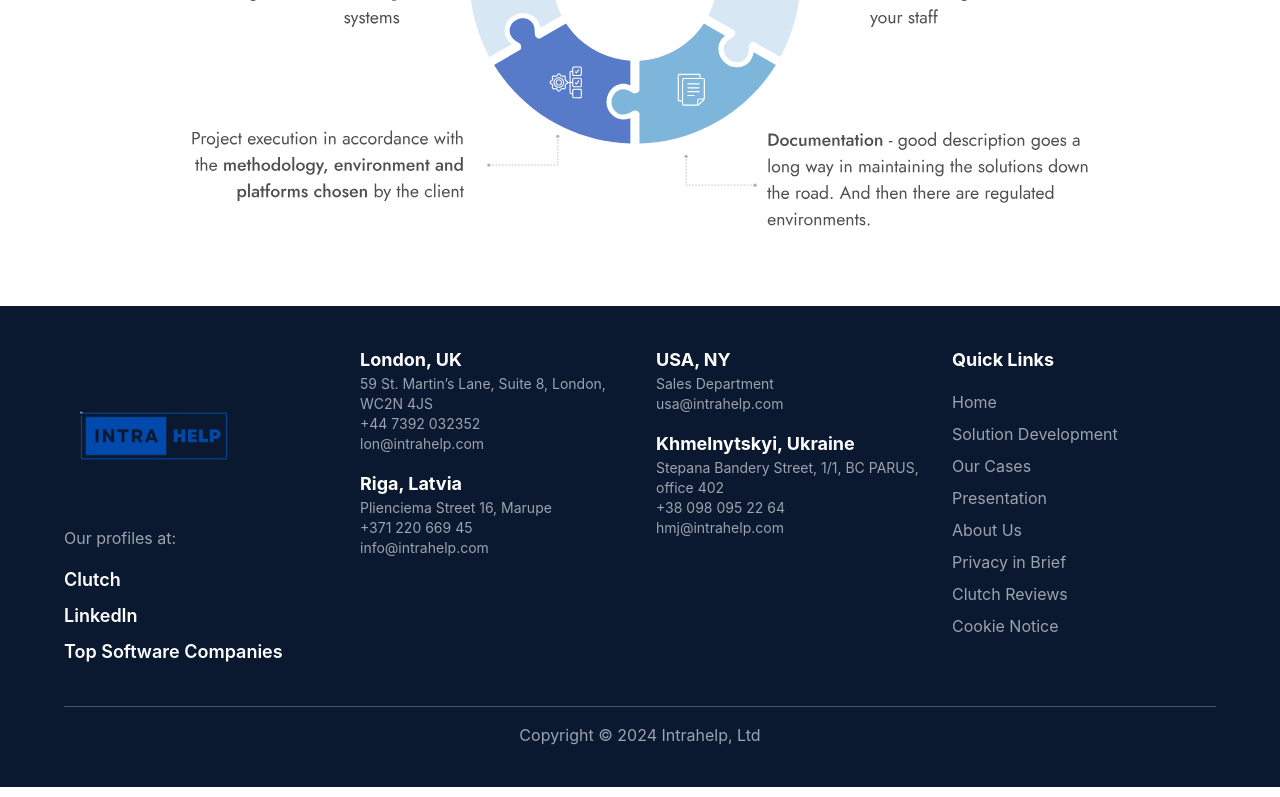
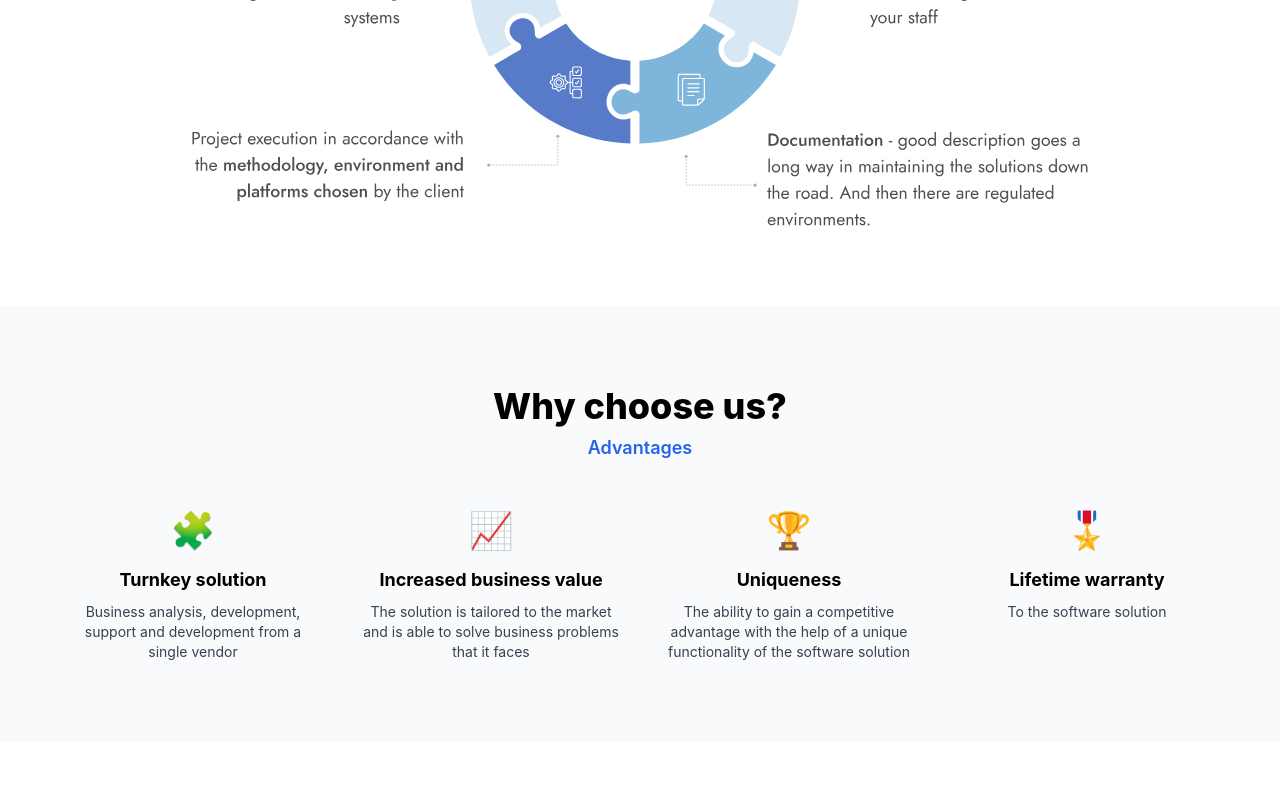
Before and after one commit to DwijNaranje/Build_Intrahelp, a React (Create React App) app: page /services in a window 1280 px wide. Shown: the part 2000-2797 px from the top of the page. Built offline with nearby package versions, Linux system fonts and the light colour scheme.

Commit message:
industries page

```diff
--- a/src/pages/About.js
+++ b/src/pages/About.js
@@ -73,7 +73,7 @@ const HeroSection = () => {
       style={{ backgroundImage: `url(${require('../assets/image2.png')})` }}
     >
       {/* Overlay for better text visibility */}
-      <div className="absolute inset-0 bg-black opacity-40"></div>
+      <div className="absolute inset-0 bg-black opacity-30"></div>
 
       {/* Content */}
       <div className="relative z-10 max-w-2xl text-white px-6">
--- a/src/pages/Industries.js
+++ b/src/pages/Industries.js
@@ -1,10 +1,56 @@
 import React from "react";
+import heroBg from "../assets/image2.png"; // 👈 Ensure the path is correct
 
 const Industries = () => {
+  const industries = [
+    "Healthcare", "Finance", "Banking", "Insurance", "Lending", "Investment",
+    "FinTech", "Payments", "Retail", "Manufacturing", "Transportation and Logistics", "Oil and Gas",
+    "Professional Services", "Telecommunications", "Real Estate", "Construction", "Travel and Hospitality"
+  ];
+
   return (
-    <div className="p-10 text-center">
-      <h1 className="text-3xl font-bold">Industries We Serve</h1>
-      <p className="mt-4">Helping businesses across various industries.</p>
+    <div>
+      {/* === Hero Section === */}
+            <div
+              className="relative w-full h-screen flex items-end justify-center text-center bg-cover bg-center"
+              style={{ backgroundImage: `url(${heroBg})` }}
+            >
+              <div className="absolute inset-0 bg-black opacity-30"></div>
+
+              <div className="relative z-10 max-w-3xl px-6 text-white mb-24">
+                <h1 className="text-4xl md:text-5xl font-extrabold leading-tight mb-6">
+                  Industries we Serve
+                </h1>
+                <p className="text-lg md:text-xl mb-10">
+                We offer full-cycle IT consulting and software engineering to help BFSI companies transform operations and unlock growth opportunities.
+                </p>
+                <button className="bg-red-600 hover:bg-red-700 transition px-6 py-3 text-lg font-semibold rounded">
+                  Get a free consultation
+                </button>
+              </div>
+            </div>
+
+      {/* === Industries Section === */}
+      <div className="py-20 px-6 bg-white">
+        <div className="text-center mb-12">
+          <h1 className="text-3xl font-bold inline-block relative">
+            Industries We Serve
+            <span className="block h-1 w-12 bg-orange-500 absolute -bottom-2 left-1/2 transform -translate-x-1/2" />
+          </h1>
+          <p className="mt-4 text-gray-600">Helping businesses across various industries.</p>
+        </div>
+
+        <div className="grid grid-cols-1 sm:grid-cols-2 md:grid-cols-3 gap-4 max-w-5xl mx-auto text-center">
+          {industries.map((industry, index) => (
+            <button
+              key={index}
+              className="bg-white text-gray-800 border border-gray-300 rounded-full px-6 py-3 transition-all duration-300 hover:bg-blue-100 hover:text-blue-700 hover:scale-105"
+            >
+              {industry}
+            </button>
+          ))}
+        </div>
+      </div>
     </div>
   );
 };
--- a/src/pages/Services.js
+++ b/src/pages/Services.js
@@ -3,6 +3,7 @@ import heroBg from "../assets/image2.png";
 import webImg from "../assets/web.svg";
 import mobileImg from "../assets/mob.svg";
 import diagram from "../assets/Diagram.svg"; // 👈 Imported new diagram image
+import Consultation from "./Consultation"; // Import Consultation Component
 
 const Services = () => {
   return (
@@ -13,7 +14,7 @@ const Services = () => {
         className="relative w-full h-screen flex items-end justify-center text-center bg-cover bg-center"
         style={{ backgroundImage: `url(${heroBg})` }}
       >
-        <div className="absolute inset-0 bg-black opacity-50"></div>
+        <div className="absolute inset-0 bg-black opacity-30"></div>
 
         <div className="relative z-10 max-w-3xl px-6 text-white mb-24">
           <h1 className="text-4xl md:text-5xl font-extrabold leading-tight mb-6">
@@ -64,6 +65,78 @@ const Services = () => {
         </div>
       </div>
 
+
+            {/* === Why Choose Us Section === */}
+            <div className="py-20 px-6 bg-gray-50 text-center">
+        <h2 className="text-3xl md:text-4xl font-extrabold mb-2">Why choose us?</h2>
+        <p className="text-blue-600 text-lg font-semibold mb-12">Advantages</p>
+
+        <div className="grid grid-cols-1 md:grid-cols-4 gap-10 max-w-6xl mx-auto text-center">
+          {/* Card 1 */}
+          <div>
+            <div className="text-4xl text-blue-600 mb-4">🧩</div>
+            <h3 className="text-lg font-bold mb-2">Turnkey solution</h3>
+            <p className="text-gray-700 text-sm">
+              Business analysis, development, support and development from a single vendor
+            </p>
+          </div>
+
+          {/* Card 2 */}
+          <div>
+            <div className="text-4xl text-blue-600 mb-4">📈</div>
+            <h3 className="text-lg font-bold mb-2">Increased business value</h3>
+            <p className="text-gray-700 text-sm">
+              The solution is tailored to the market and is able to solve business problems that it faces
+            </p>
+          </div>
+
+          {/* Card 3 */}
+          <div>
+            <div className="text-4xl text-blue-600 mb-4">🏆</div>
+            <h3 className="text-lg font-bold mb-2">Uniqueness</h3>
+            <p className="text-gray-700 text-sm">
+              The ability to gain a competitive advantage with the help of a unique functionality of the software solution
+            </p>
+          </div>
+
+          {/* Card 4 */}
+          <div>
+            <div className="text-4xl text-blue-600 mb-4">🎖️</div>
+            <h3 className="text-lg font-bold mb-2">Lifetime warranty</h3>
+            <p className="text-gray-700 text-sm">
+              To the software solution
+            </p>
+          </div>
+        </div>
+      </div>
+
+      {/* === Final CTA Section === */}
+      <div className="py-20 px-6 bg-white text-center">
+        <h2 className="text-3xl md:text-4xl font-extrabold mb-6">
+          Let’s start. It’s easier than you think.
+        </h2>
+        <button className="bg-red-600 hover:bg-red-700 transition px-6 py-3 text-white text-lg font-semibold rounded mb-12">
+          Contact us
+        </button>
+
+        <div className="flex flex-col md:flex-row gap-6 justify-center items-center text-sm md:text-base">
+  <button className="bg-blue-100 text-blue-700 px-6 py-2 rounded-md shadow hover:bg-blue-200 transform hover:scale-105 transition">
+    PoC for Startups →
+  </button>
+  <button className="bg-blue-100 text-blue-700 px-6 py-2 rounded-md shadow hover:bg-blue-200 transform hover:scale-105 transition">
+    Offshore Development Center →
+  </button>
+  <button className="bg-blue-100 text-blue-700 px-6 py-2 rounded-md shadow hover:bg-blue-200 transform hover:scale-105 transition">
+    Case studies →
+  </button>
+</div>
+
+
+      </div>
+
+      <Consultation />
+
+
     </div>
   );
 };
```
